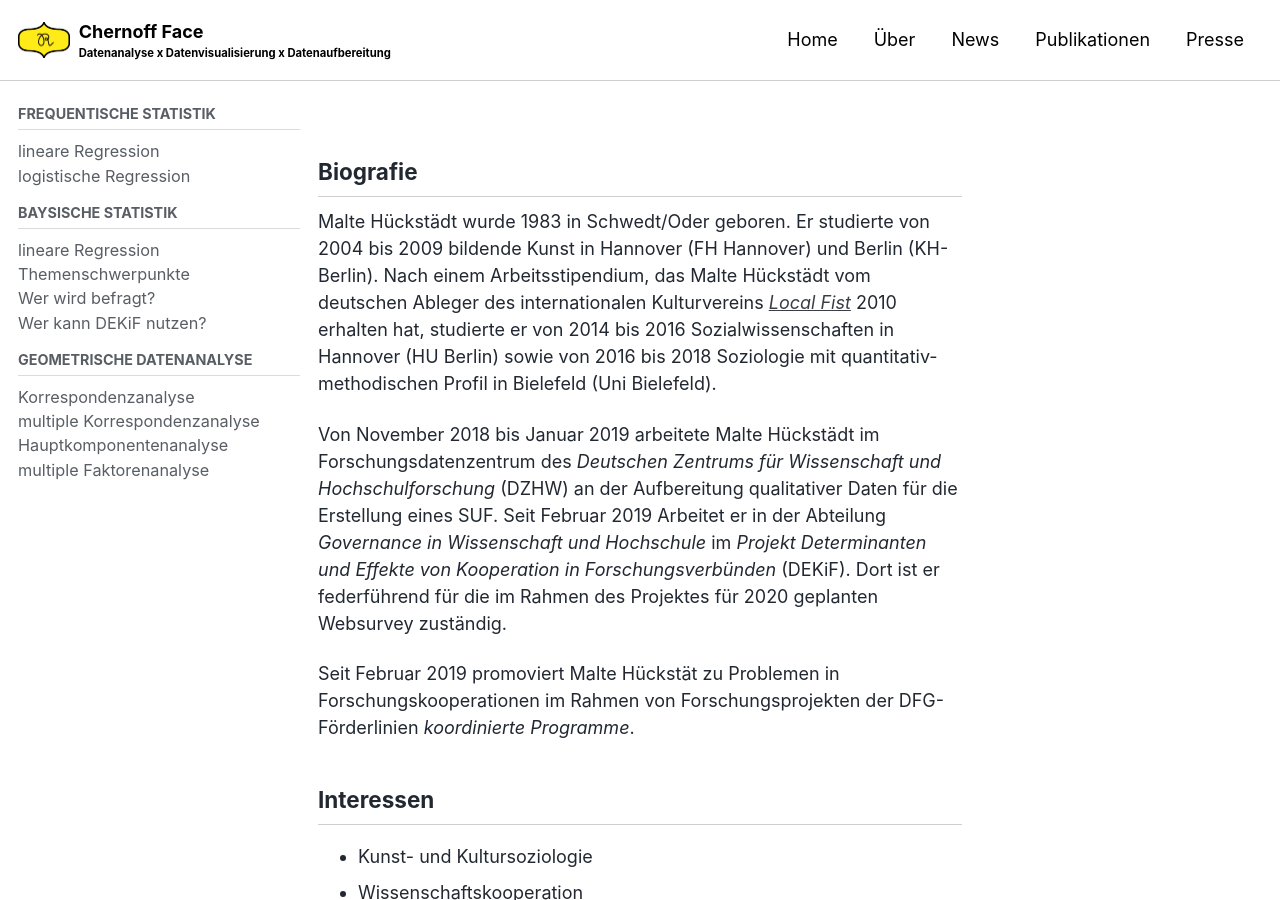
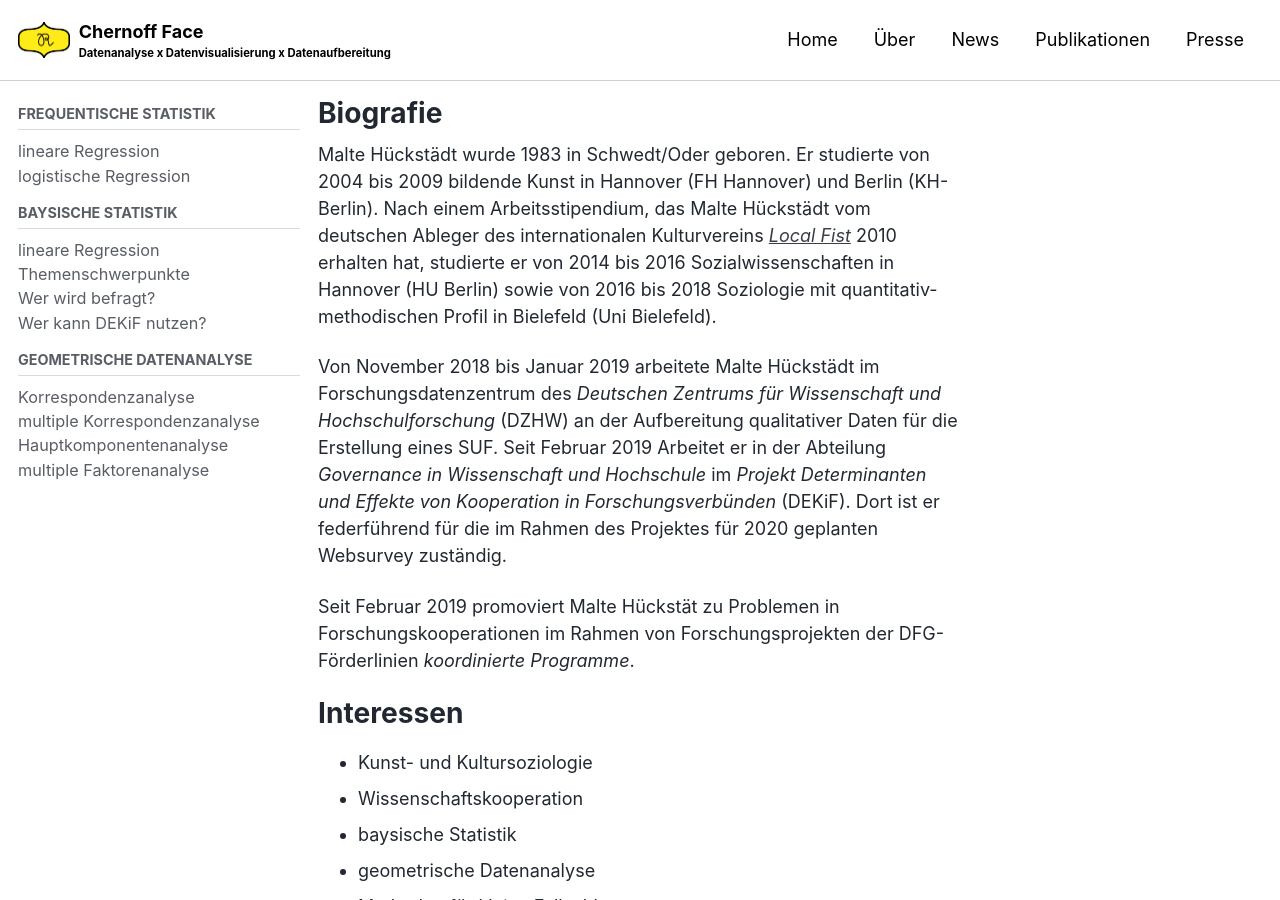
Before and after one commit to MalteHueckstaedt/Chernoff_Face, a Jekyll site: the page built from _pages/ueber.md, in a window 1280 px wide and 900 px high. Built offline with Jekyll 4.4.1, drawn with Linux system fonts in a browser that asks for light colours; cached includes are drawn as plain includes; nearby versions of some CDN libraries.

```diff
--- a/_pages/ueber.md
+++ b/_pages/ueber.md
@@ -1,7 +1,6 @@
 ---
-title: ""
+title: "Biografie"
 ---
-## Biografie
 
 Malte Hückstädt wurde 1983 in Schwedt/Oder geboren. Er studierte von 2004 bis 2009 bildende Kunst in Hannover (FH Hannover) und Berlin (KH-Berlin). Nach einem Arbeitsstipendium, das Malte Hückstädt vom deutschen Ableger des internationalen Kulturvereins [*Local Fist*](local-fist.com) 2010 erhalten hat, studierte er von 2014 bis 2016 Sozialwissenschaften in Hannover (HU Berlin) sowie von 2016 bis 2018 Soziologie mit quantitativ-methodischen Profil in Bielefeld (Uni Bielefeld).
 
@@ -9,7 +8,7 @@ Von November 2018 bis Januar 2019 arbeitete Malte Hückstädt im Forschungsdaten
 
 Seit Februar 2019 promoviert Malte Hückstät zu Problemen in Forschungskooperationen im Rahmen von Forschungsprojekten der DFG-Förderlinien *koordinierte Programme*.
 
-## Interessen
+# Interessen
 
 - Kunst- und Kultursoziologie
 - Wissenschaftskooperation
```
